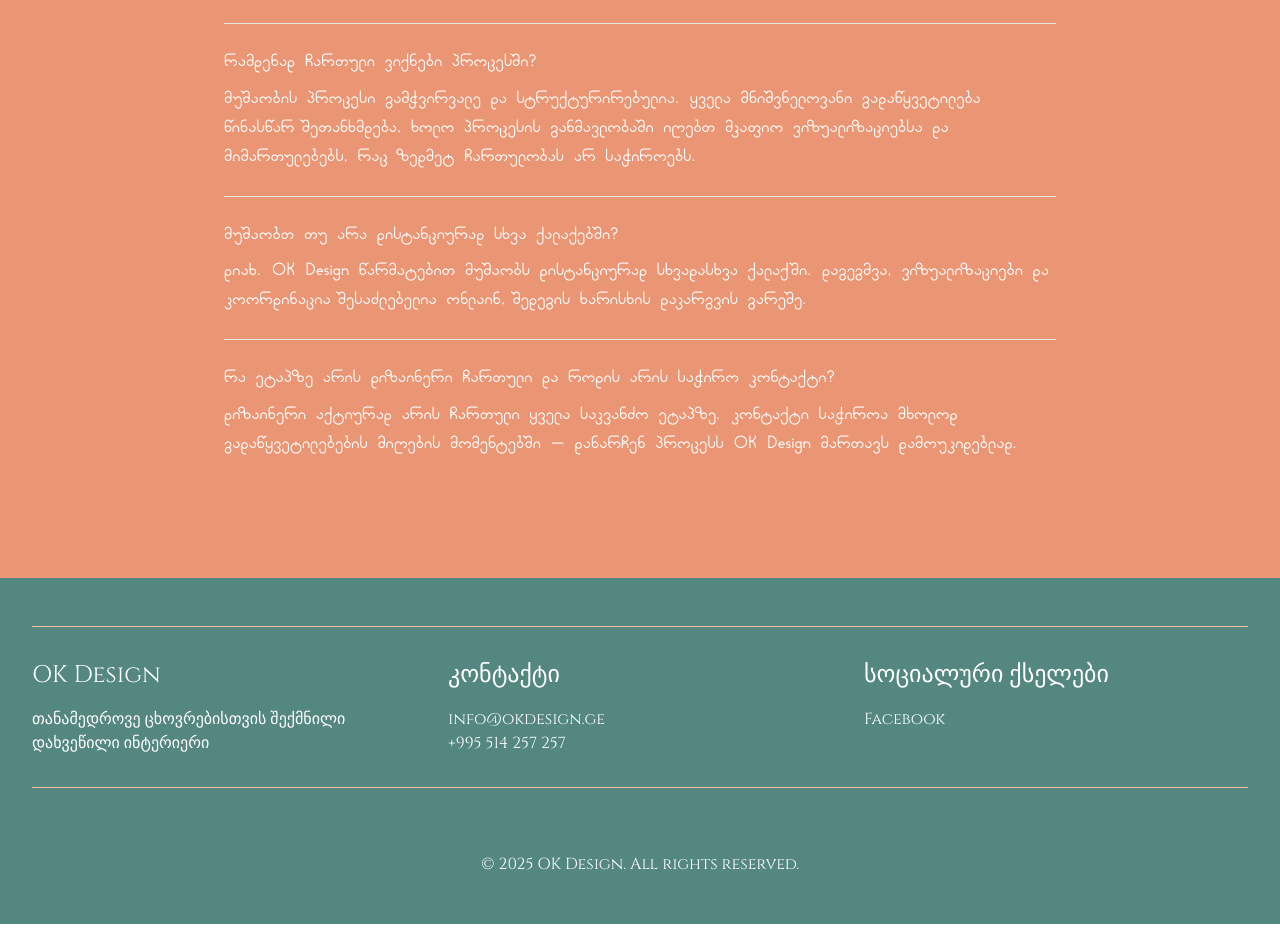
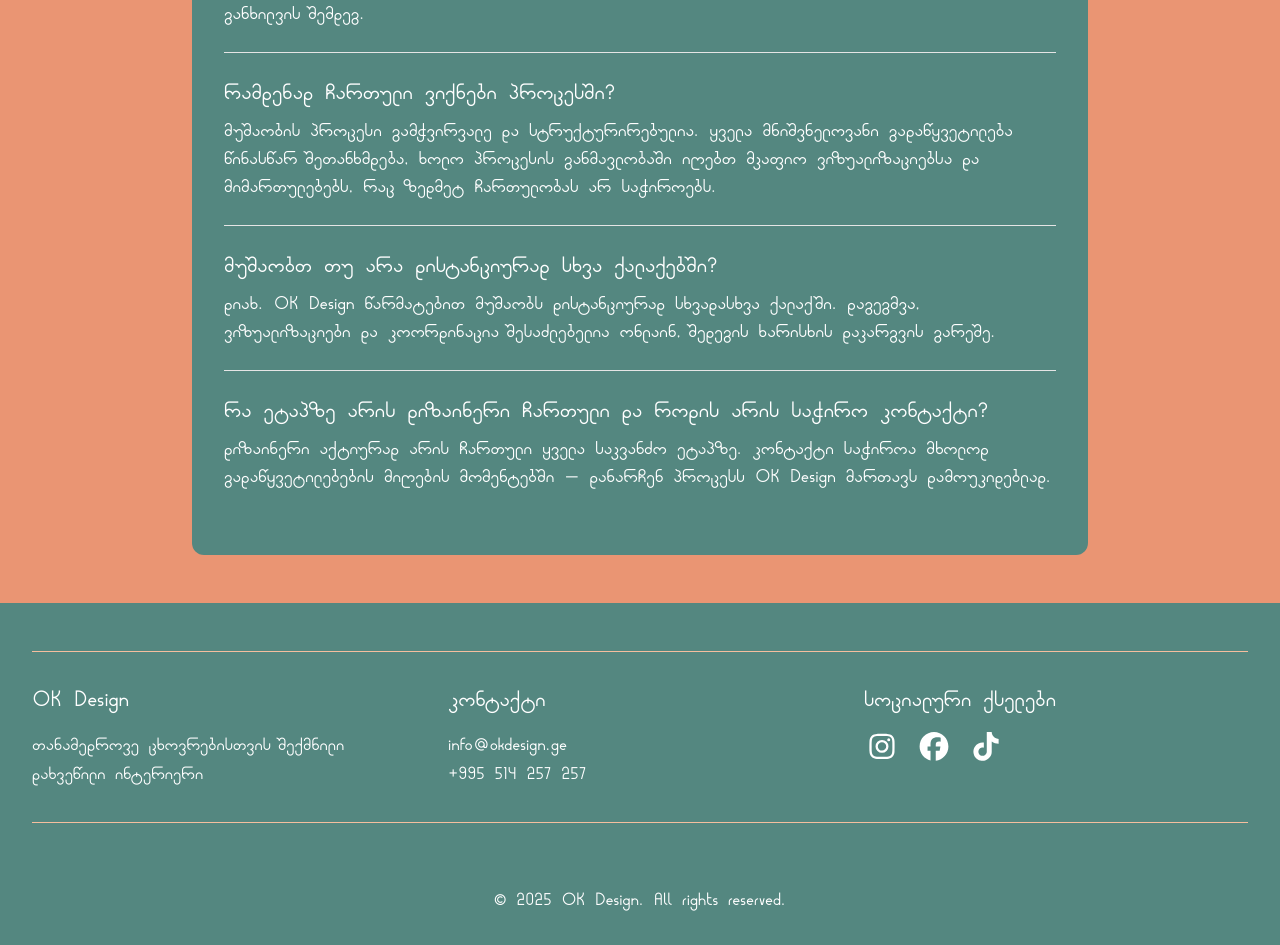
Before and after one commit to Goglikooo/ok-design, a React (Vite) app: page /contact in a window 1280 px wide. Shown: the part 1467-2412 px from the top of the page. Before the commit the page ends 2391 px from the top, so only its background shows below. Built offline with nearby package versions, Linux system fonts and the light colour scheme.

Commit message:
finished overall design. now needs just basic improvements

```diff
--- a/package.json
+++ b/package.json
@@ -8,6 +8,9 @@
   "dependencies": {
     "@emotion/react": "^11.14.0",
     "@emotion/styled": "^11.14.1",
+    "@fortawesome/fontawesome-svg-core": "^7.1.0",
+    "@fortawesome/free-brands-svg-icons": "^7.1.0",
+    "@fortawesome/react-fontawesome": "^3.1.1",
     "@mui/icons-material": "^5.15.15",
     "@mui/material": "^5.15.15",
     "@tailwindcss/vite": "^4.1.17",
--- a/src/components/Footer.jsx
+++ b/src/components/Footer.jsx
@@ -1,8 +1,19 @@
 import { useTranslation } from "react-i18next";
+import { FontAwesomeIcon } from "@fortawesome/react-fontawesome";
+import {
+  faInstagram,
+  faFacebook,
+  faTiktok,
+} from "@fortawesome/free-brands-svg-icons";
 export default function Footer({ id }) {
-  const { t } = useTranslation();
+  const { t, i18n } = useTranslation();
   return (
-    <footer id={id} className="bg-[#548780] text-white py-12 scroll-mt-15.5">
+    <footer
+      id={id}
+      className={`bg-[#548780] text-white py-12 scroll-mt-15.5 ${
+        i18n.language == "ge" ? "font-georgian" : ""
+      }`}
+    >
       <div className="max-w-7xl mx-auto px-4 sm:px-6 lg:px-8">
         <div className="grid md:grid-cols-3 gap-8 py-8  border-t border-b border-[#f5be9e]">
           <div>
@@ -18,11 +29,25 @@ export default function Footer({ id }) {
             <h3 className="mb-4 text-2xl">{t("followUs")}</h3>
             <div className="flex gap-4 ">
               <a
+                href="https://www.instagram.com/okdesign_official/"
+                target="_blank"
+                className="hover:text-[#ea9573] transition-colors"
+              >
+                <FontAwesomeIcon icon={faInstagram} size="xl" />
+              </a>
+              <a
                 href="https://www.facebook.com/profile.php?id=100064009065436"
-                className="hover:text-white transition-colors"
+                className="hover:text-[#ea9573] transition-colors"
                 target="_blank"
               >
-                Facebook
+                <FontAwesomeIcon icon={faFacebook} size="xl" />
+              </a>
+              <a
+                href="https://www.tiktok.com/@888fl0"
+                target="_blank"
+                className="hover:text-[#ea9573] transition-colors"
+              >
+                <FontAwesomeIcon icon={faTiktok} size="xl" />
               </a>
             </div>
           </div>
--- a/src/index.css
+++ b/src/index.css
@@ -10,7 +10,9 @@
 
 body {
   font-family: "Cinzel", sans-serif;
+
   font-optical-sizing: "auto";
+  text-transform: none;
 }
 
 .font-georgian {
--- a/src/pages/ContactPage.jsx
+++ b/src/pages/ContactPage.jsx
@@ -180,7 +180,7 @@ export default function ContactPage() {
 
                   <div>
                     <label htmlFor="message" className="block  mb-2">
-                      {t("MessageField")}*
+                      {t("MessageField")} *
                     </label>
                     <textarea
                       id="message"
@@ -209,25 +209,25 @@ export default function ContactPage() {
       </section>
 
       {/* FAQ Section */}
-      <section className="py-16 md:py-24 bg-[#ea9573]">
-        <div className="max-w-4xl mx-auto px-4 sm:px-6 lg:px-8">
-          <h2 className="text-white text-center mb-12">{t("FAQ")}</h2>
-          <div className="space-y-6">
+      <section className="py-9 md:py-12 bg-[#ea9573] text-2xl">
+        <div className="max-w-4xl mx-auto px-4 sm:px-6 lg:px-8 bg-[#548780] text-white py-10 rounded-xl">
+          <h2 className="text-white text-center mb-12 text-3xl">{t("FAQ")}</h2>
+          <div className="space-y-6 ">
             <div className="border-b border-neutral-200 pb-6">
-              <h3 className="text-white mb-2">{t("FirstQuestion")}</h3>
-              <p className="text-white">{t("FirstQuestionAnswer")}</p>
+              <h3 className=" mb-2 text-white  ">{t("FirstQuestion")}</h3>
+              <p className="text-xl">{t("FirstQuestionAnswer")}</p>
             </div>
             <div className="border-b border-neutral-200 pb-6">
-              <h3 className="text-white mb-2">{t("SecondQuestion")}</h3>
-              <p className="text-white">{t("SecondQuestionAnswer")}</p>
+              <h3 className=" mb-2 text-white ">{t("SecondQuestion")}</h3>
+              <p className="text-xl">{t("SecondQuestionAnswer")}</p>
             </div>
             <div className="border-b border-neutral-200 pb-6">
-              <h3 className="text-white mb-2">{t("ThirdQuestion")}</h3>
-              <p className="text-white">{t("ThirdQuestionAnswer")}</p>
+              <h3 className=" mb-2  text-white ">{t("ThirdQuestion")}</h3>
+              <p className="text-xl">{t("ThirdQuestionAnswer")}</p>
             </div>
             <div className="pb-6">
-              <h3 className="text-white mb-2">{t("FourthQuestion")}</h3>
-              <p className="text-white">{t("FourthQuestionAnswer")}</p>
+              <h3 className=" mb-2 text-white ">{t("FourthQuestion")}</h3>
+              <p className="text-xl">{t("FourthQuestionAnswer")}</p>
             </div>
           </div>
         </div>
--- a/src/utils/i18n.js
+++ b/src/utils/i18n.js
@@ -168,7 +168,7 @@ const resources = {
       EmailPlaceholder: "your@email.com",
       Phonenumber: "Phone",
       WorkingHours: "Hours",
-      WorkingPeriod: "Mon-Sat: 11:00 AM - 7:00 PM",
+      WorkingPeriod: "Mo - Sa: 11:00 AM - 7:00 PM",
       SendUsMessage: "Send us a message",
       Name: "Name",
       NamePlaceholder: "Your full name",
```
Also changed, not shown: 1 other file (tests, documents, lock files or other folders).
